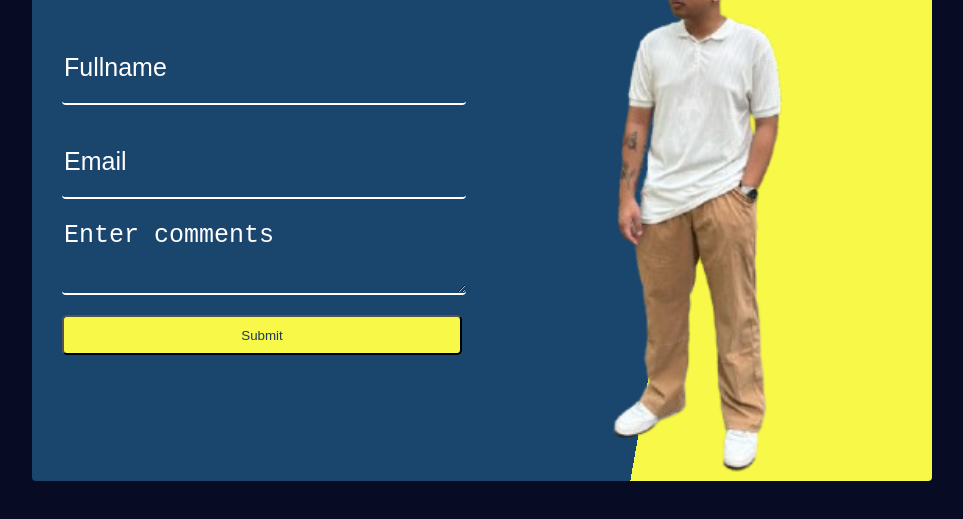
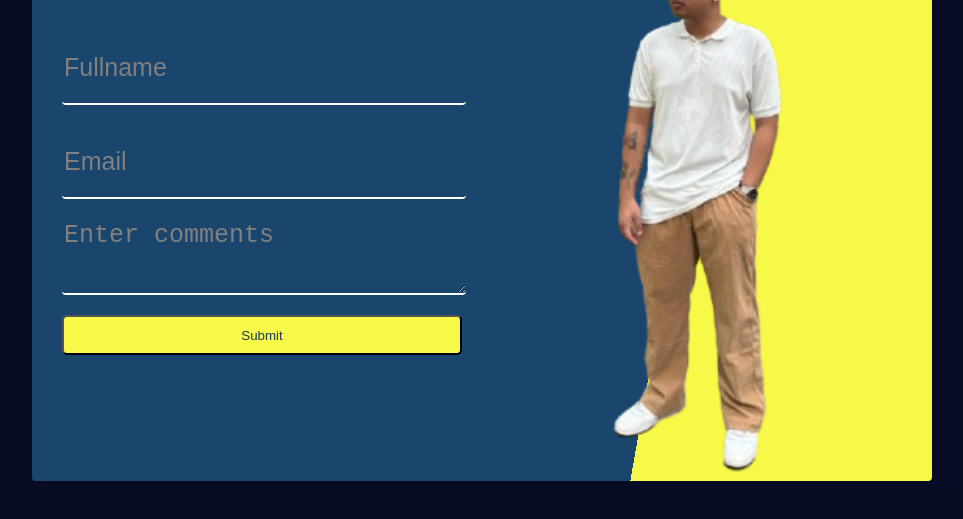
Before and after one commit to korkydoobie/activity, a plain HTML site: page index.html in a window 1280 px wide. Shown: the part 219-738 px from the top of the page, without its empty margins (158-1121 px from the left). Drawn offline with Linux system fonts and the light colour scheme.

Commit message:
Update styles.css

```diff
--- a/styles.css
+++ b/styles.css
@@ -32,7 +32,7 @@ input, textarea{
     border: none;
     border-bottom: 2px solid white;
     margin-bottom: 20px;
-	background-color: #1a456d;
+	background-color: transparent;
 	width: 400px;
 	height: 70px;
 	border-radius: 4px;
@@ -61,7 +61,7 @@ h2{
 }
 
 input::placeholder, textarea::placeholder{
-	color: white;
+	color: gray;
 	margin-top: 10px;
 }
 
@@ -99,5 +99,6 @@ button:hover{
 	input, textarea{
 		width: 200px;
 		top: 20px;
+		margin-bottom: 30px;
 	}
 }
```
